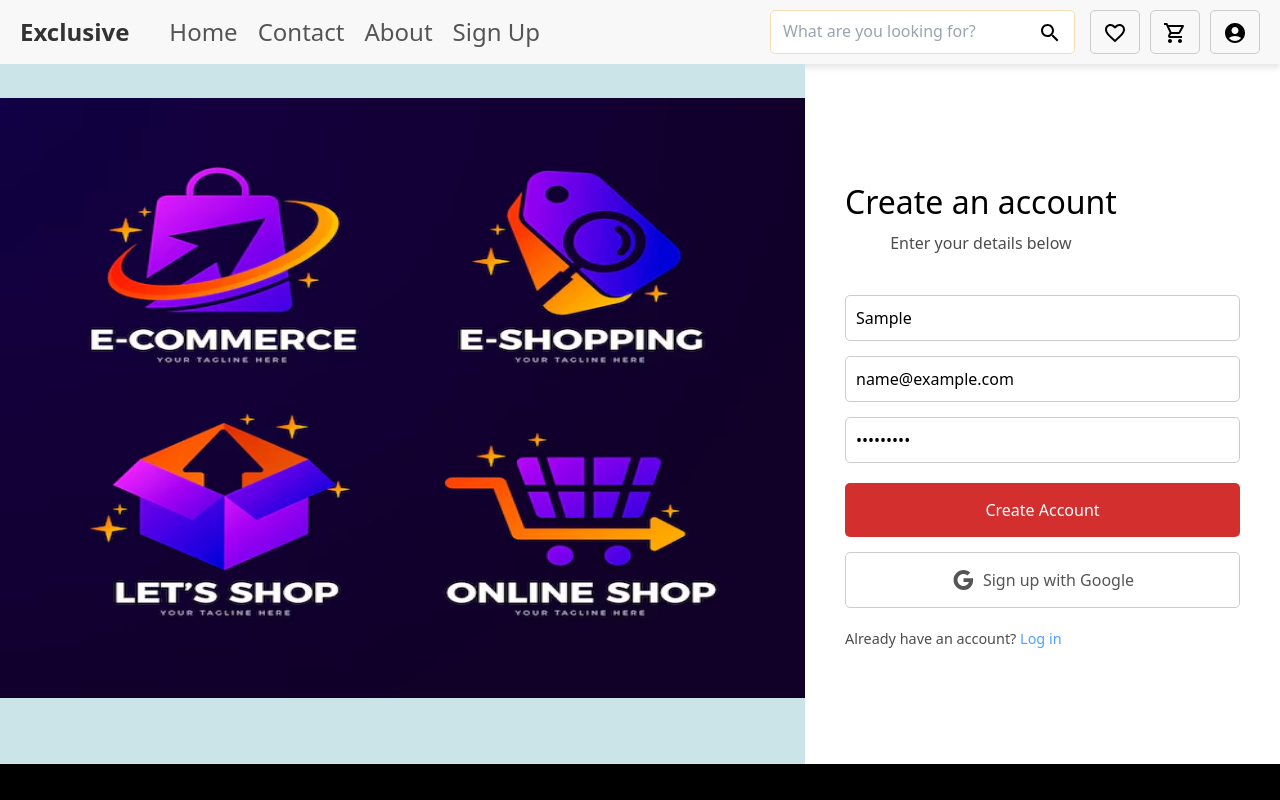
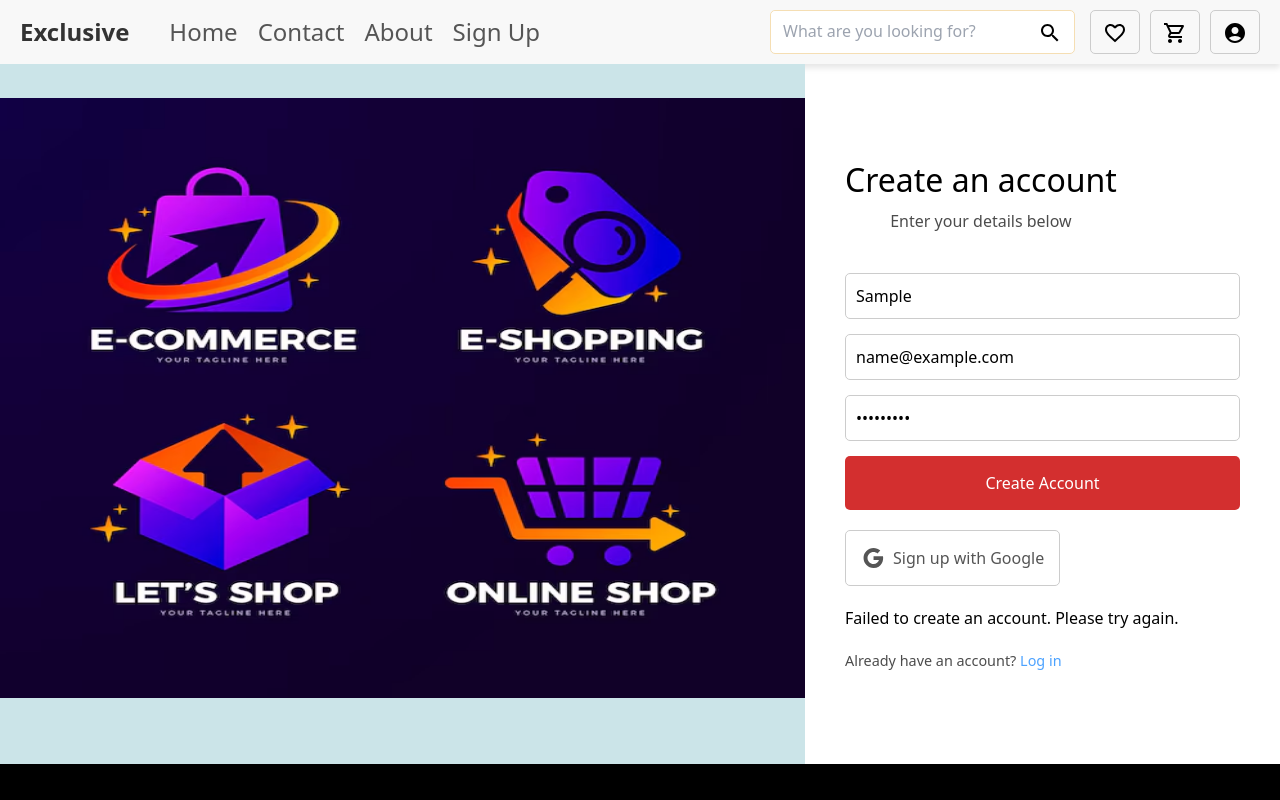
Before and after one commit to jenberu/InterTecHub-Fake-Store, a React (Vite) app: page /signup in a window 1280 px wide. Both pictures are taken after typing "Sample", "name@example.com", "Sample123" into the empty fields and a click on the button "Create Account". Shown: the top 800 px of the page. Built offline with nearby package versions, Linux system fonts and the light colour scheme; no server answers.

Commit message:
signup age udated

```diff
--- a/src/api.js
+++ b/src/api.js
@@ -11,6 +11,7 @@ export const fetchCategories = () => API.get('/products/categories');
 export const fetchCart = (userId) => API.get(`/carts/user/${userId}`);
 export const deleteCart = (id) => API.delete(`/carts/${id}`);
 export const getUser = (id) => API.get(`/users/${id}`);
+export const createUser = (data) => API.post('/users', data);
 export const updateUser = (id, data) => API.put(`/users/${id}`, data);
 export const createOrder = (data) => API.post('/carts', data);
 
--- a/src/pages/signup/SignUp.jsx
+++ b/src/pages/signup/SignUp.jsx
@@ -1,55 +1,122 @@
-import React from "react";
+import React, { useState } from "react";
 import GoogleIcon from "@mui/icons-material/Google";
 import logo from "../../assets/images/logo2.png";
+import { Link } from "react-router-dom";
 import "./SignUp.css";
-import { Link } from "react-router-dom";
+import { createUser } from "../../api";
+import { useNavigate } from "react-router-dom";
 
 const SignUp = () => {
+  const navigate = useNavigate();
+  const [formData, setFormData] = useState({
+    name: "",
+    email: "",
+    password: "",
+  });
+
+  const [isSubmitting, setIsSubmitting] = useState(false);
+  const [message, setMessage] = useState("");
+
+  // Handle input changes
+  const handleInputChange = (e) => {
+    const { name, value } = e.target;
+    setFormData((prevData) => ({
+      ...prevData,
+      [name]: value,
+    }));
+  };
+
+  // Handle form submission
+  const handleSubmit = async (e) => {
+    e.preventDefault();
+
+    // Check if fields are filled
+    if (!formData.name || !formData.email || !formData.password) {
+      setMessage("Please fill out all fields.");
+      return;
+    }
+
+    setIsSubmitting(true);
+    setMessage("");
+
+    try {
+      const response = await createUser(formData);
+
+      setMessage("Your Account created successfully!");
+      console.log("API Response:", response.data);
+      setTimeout(() => {
+        navigate("/");
+
+      }, 1000);
+
+    } catch (error) {
+      console.error("Error creating account:", error);
+      setMessage("Failed to create an account. Please try again.");
+    } finally {
+      setIsSubmitting(false);
+    }
+  };
+
   return (
     <div className="signup-container">
-      {/* Left Section */}
       <div className="signup-left">
         <div className="signup-image-wrapper">
           <img src={logo} alt="Dl beatsnoop" className="signup-logo" />
         </div>
       </div>
 
-      {/* Right Section */}
       <div className="signup-right">
         <div className="signup-header">
           <h1>Create an account</h1>
           <p>Enter your details below</p>
         </div>
 
-        {/* Input Fields */}
-        <div className="signup-form">
+        <form className="signup-form" onSubmit={handleSubmit}>
           <input
             type="text"
+            name="name"
             placeholder="Name"
             className="signup-input"
+            value={formData.name}
+            onChange={handleInputChange}
+            required
           />
           <input
             type="text"
+            name="email"
             placeholder="Email or Phone Number"
             className="signup-input"
+            value={formData.email}
+            onChange={handleInputChange}
+            required
           />
           <input
             type="password"
+            name="password"
             placeholder="Password"
             className="signup-input"
+            value={formData.password}
+            onChange={handleInputChange}
+            required
           />
-        </div>
+          <div className="signup-buttons">
+            <button
+              type="submit"
+              className="signup-button primary"
+              disabled={isSubmitting}
+            >
+              {isSubmitting ? "Submitting..." : "Create Account"}
+            </button>
+          </div>
+        </form>
 
-        {/* Buttons */}
-        <div className="signup-buttons">
-          <button className="signup-button primary">Create Account</button>
-          <button className="signup-button secondary">
-            <GoogleIcon style={{ marginRight: "8px" }} />
-            Sign up with Google
-          </button>
-        </div>
+        <button className="signup-button secondary">
+          <GoogleIcon style={{ marginRight: "8px" }} />
+          Sign up with Google
+        </button>
 
-        {/* Footer */}
+        {message && <p className="signup-message">{message}</p>}
+
         <div className="signup-footer">
           <p>
             Already have an account?{" "}
```
